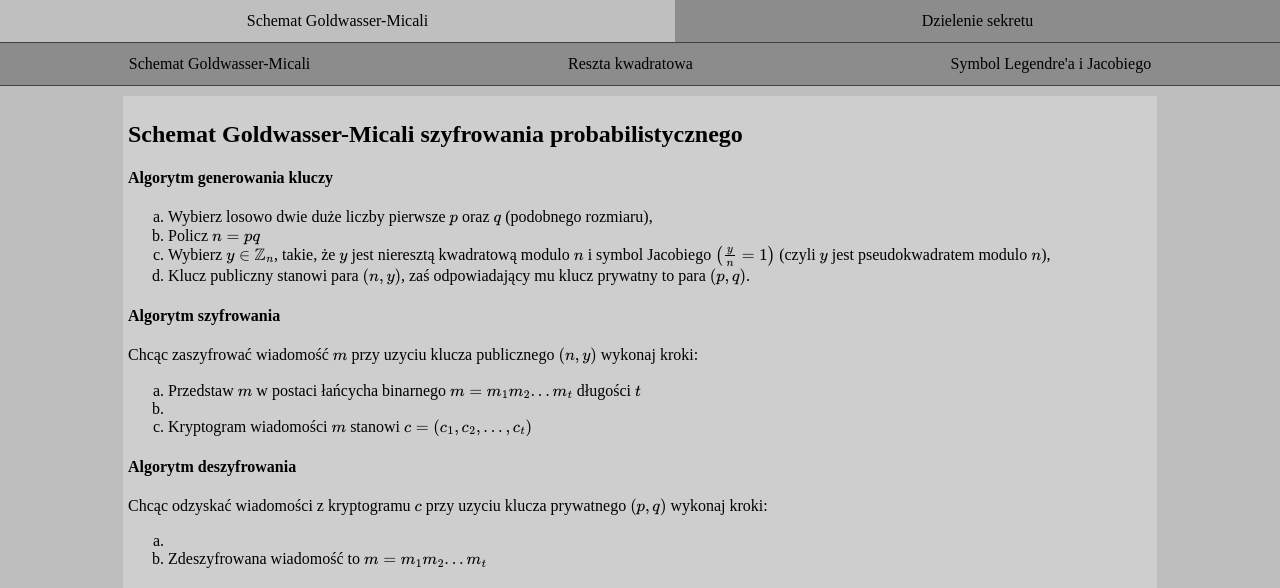
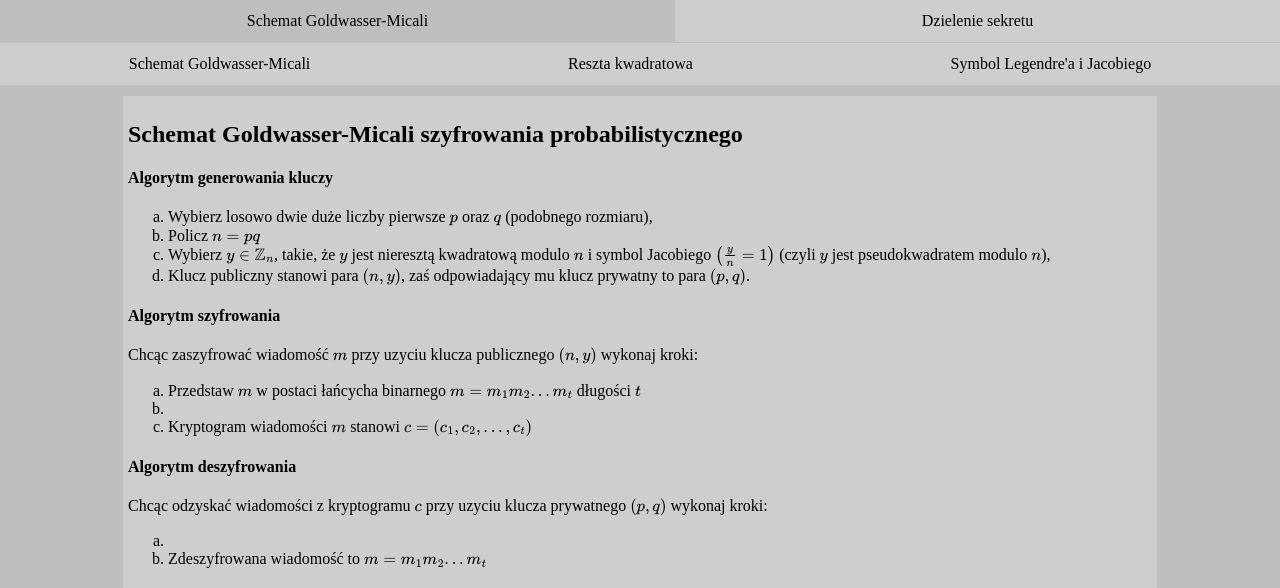
Before and after one commit to luk9400/ntwww, a PHP site: page / in a window 1280 px wide. Shown: the top 588 px of the page. Run offline with PHP 8.4, Linux system fonts and the light colour scheme.

Commit message:
css change

```diff
--- a/list4/styles.css
+++ b/list4/styles.css
@@ -1,9 +1,3 @@
-:root {
-    --background-color: #404040;
-    --primary-color: #8C8C8C;
-    --secondary-color: #BFBFBF;
-}
-
 html {
     background-color: #bebebe;
     width: 100%;
@@ -26,7 +20,7 @@
 }
 
 nav {
-    background-color: var(--primary-color);
+    background-color: #cecece;
     display: flex;
     flex-direction: column;
     width: 100%;
@@ -38,7 +32,7 @@
     flex-wrap: wrap;
     border-bottom-style: solid;
     border-bottom-width: 1px;
-    border-bottom-color: var(--background-color);
+    border-bottom-color: #bebebe;
 }
 
 nav div a {
@@ -50,7 +44,7 @@
 }
 
 nav div a:hover {
-    background-color: var(--secondary-color);
+    background-color: #bebebe;
 }
 
 nav div a:link {
```
